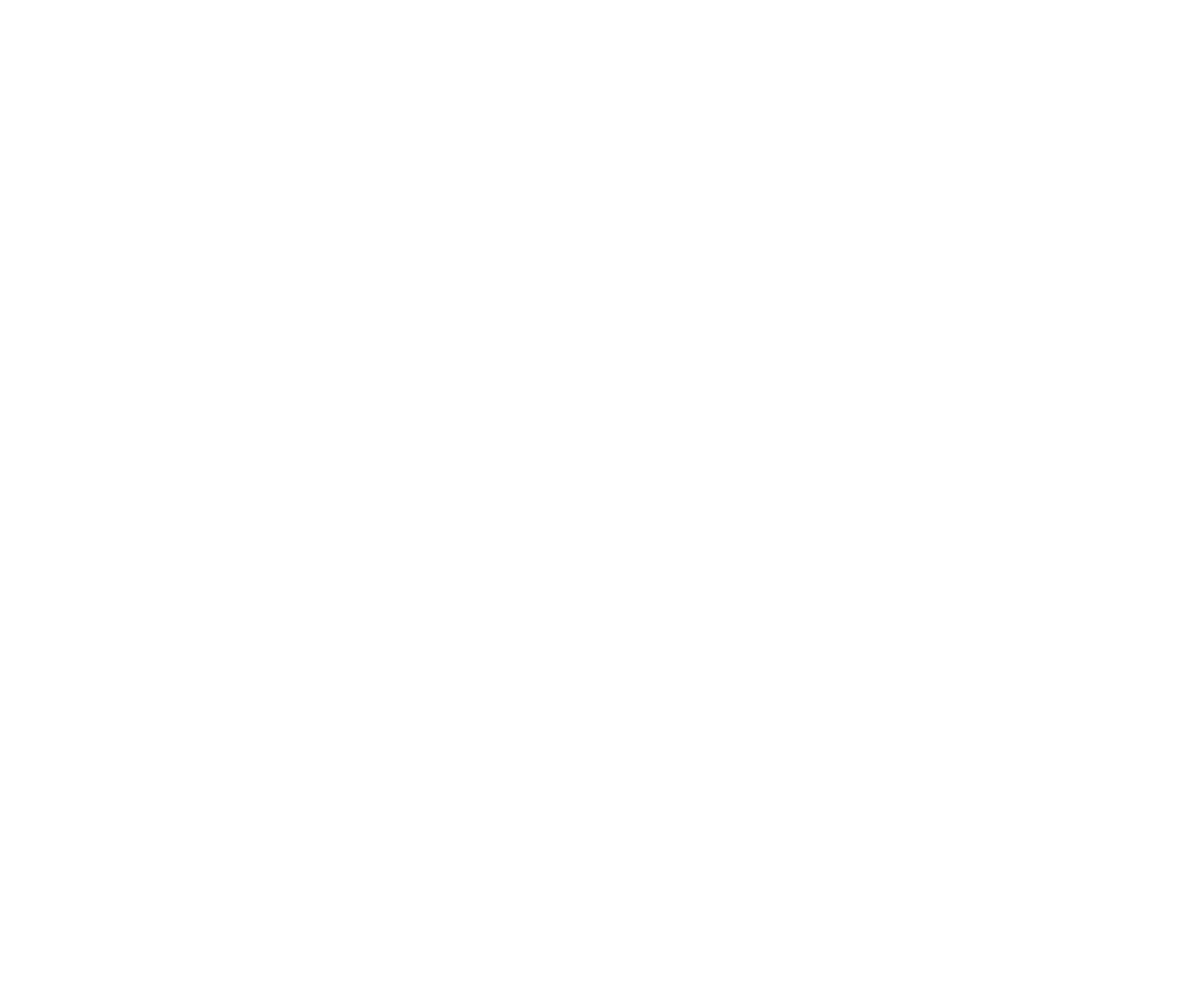
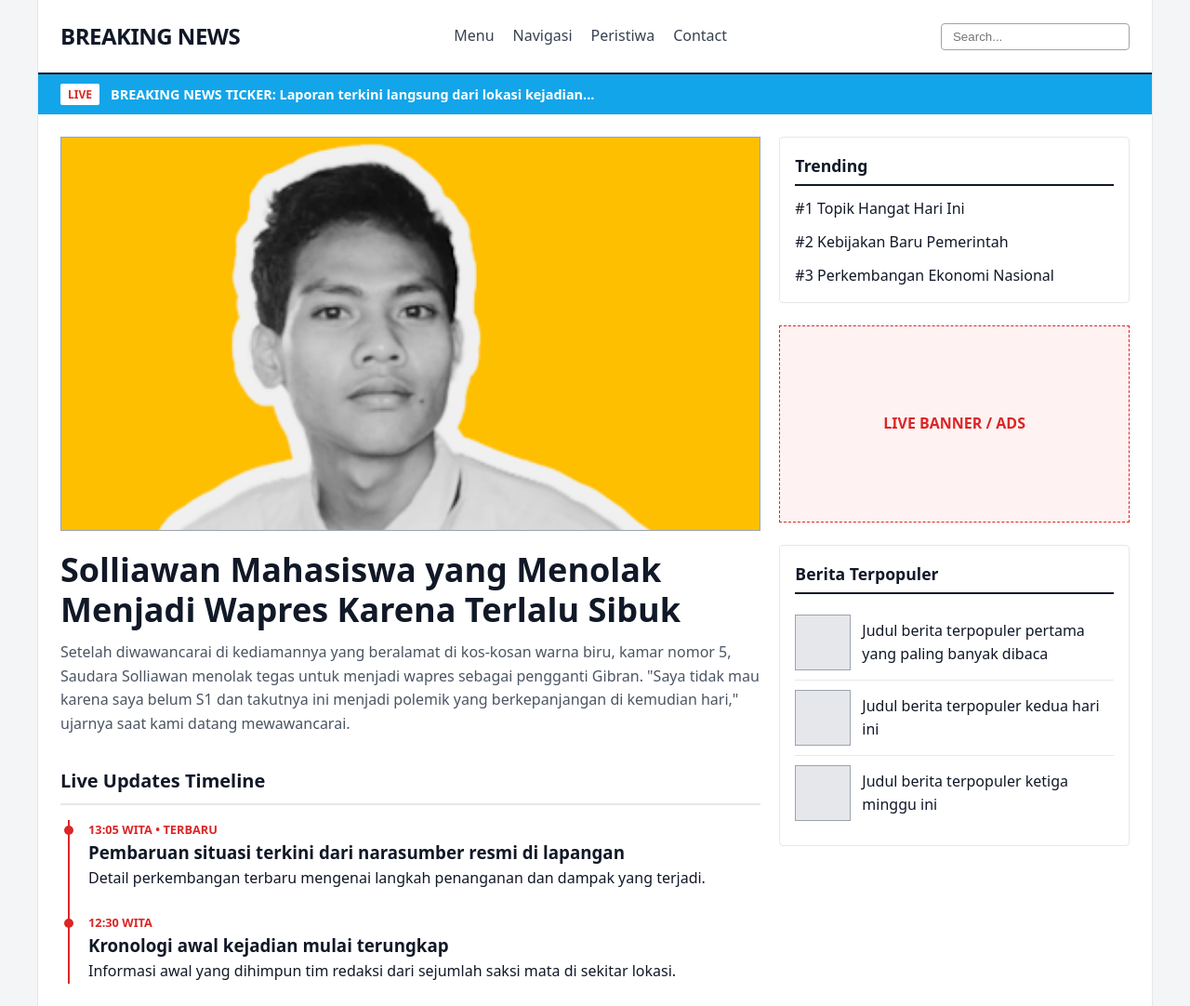
Before and after one commit to solliawan/SORE-KAMIS-PENGEMBANGAN-SISTEM-SISI-KLIEN, a plain HTML site: page PROYEK/index.html in a window 1280 px wide. Shown: the top 1082 px of the page at 93% size. Before the commit the page ends 800 px from the top, so only its background shows below. Drawn offline with Linux system fonts and the light colour scheme.

```diff
--- /dev/null
+++ b/PROYEK/css/style.css
@@ -0,0 +1,236 @@
+/* Reset dasar agar perhitungan ukuran kotak akurat */
+    * {
+      box-sizing: border-box;
+      margin: 0;
+      padding: 0;
+    }
+
+    body {
+      font-family: system-ui, -apple-system, sans-serif;
+      background-color: #f4f5f7;
+      color: #111827;
+      line-height: 1.6;
+    }
+
+    /* 1. PENGATURAN MARGIN HALAMAN RESPONSIF */
+    .page-wrapper {
+      /* Lebar maksimal 1200px sesuai sketsa, tapi menyisakan margin 16px kiri-kanan di HP */
+      width: min(100% - 32px, 1200px);
+      margin-inline: auto; /* Otomatis berada di tengah pada layar besar */
+      margin-top: 0;       /* Menempel di atas untuk Header */
+      margin-bottom: 48px; /* Jarak aman di bagian bawah halaman */
+      background-color: #ffffff;
+      border-inline: 1px solid #e5e7eb;
+      border-bottom: 1px solid #e5e7eb;
+    }
+
+    /* Margin samping sedikit lebih lega (24px kiri-kanan) untuk layar Tablet ke atas */
+    @media (min-width: 768px) {
+      .page-wrapper {
+        width: min(100% - 48px, 1200px);
+      }
+    }
+
+    /* 2. HEADER (Tinggi minimal 80px sesuai sketsa) */
+    .header {
+      min-height: 80px;
+      padding: 16px 24px;
+      display: flex;
+      flex-wrap: wrap;
+      align-items: center;
+      justify-content: space-between;
+      gap: 16px;
+      border-bottom: 2px solid #111827;
+    }
+
+    .logo {
+      font-size: 1.5rem;
+      font-weight: 900;
+      letter-spacing: -0.5px;
+    }
+
+    .nav-links {
+      display: flex;
+      gap: 20px;
+      list-style: none;
+      font-weight: 500;
+    }
+
+    .nav-links a {
+      text-decoration: none;
+      color: #374151;
+    }
+
+    .search-box {
+      padding: 6px 12px;
+      border: 1px solid #9ca3af;
+      border-radius: 4px;
+    }
+
+    /* 3. BREAKING NEWS TICKER */
+    .breaking-ticker {
+      background-color: #13a5e9;
+      color: #ffffff;
+      padding: 10px 24px;
+      font-weight: 700;
+      font-size: 0.9rem;
+      display: flex;
+      align-items: center;
+      gap: 12px;
+    }
+
+    .ticker-badge {
+      background-color: #ffffff;
+      color: #dc2626;
+      padding: 2px 8px;
+      border-radius: 2px;
+      font-size: 0.75rem;
+      text-transform: uppercase;
+    }
+
+    /* 4. GRID UTAMA (8-COL / 4-COL DENGAN GAP 20PX) */
+    .main-grid {
+      display: grid;
+      grid-template-columns: 8fr 4fr; /* Rasio 8 kolom kiri, 4 kolom kanan */
+      gap: 20px;                      /* Sesuai label "gap 20px" di sketsa */
+      padding: 24px;
+    }
+
+    /* Otomatis berubah jadi 1 kolom penuh saat dibuka di Tablet / HP */
+    @media (max-width: 900px) {
+      .main-grid {
+        grid-template-columns: 1fr;
+        padding: 16px;
+      }
+    }
+
+    /* 5. KOLOM KIRI: MAIN HERO & LIVE TIMELINE */
+    .hero-media {
+      width: 100%;
+      aspect-ratio: 16 / 9;
+      background-color: #e5e7eb;
+      border: 1px solid #9ca3af;
+      display: flex;
+      align-items: center;
+      justify-content: center;
+      font-weight: 600;
+      color: #4b5563;
+      margin-bottom: 20px;
+      overflow: hidden;
+    }
+    .hero-media img {
+    width: 100%;
+    height: 100%;
+    object-fit: cover;       /* Memenuhi seluruh kotak secara proporsional tanpa gepeng */
+    object-position: center 20%; /* Menggeser fokus crop sedikit ke atas agar kepala tidak terpotong */
+    }
+
+    .hero-title {
+      /* Ukuran huruf otomatis mengecil di HP dan membesar di Desktop */
+      font-size: clamp(1.5rem, 3vw, 2.25rem);
+      font-weight: 800;
+      line-height: 1.2;
+      margin-bottom: 12px;
+    }
+
+    .hero-lead {
+      color: #4b5563;
+      margin-bottom: 32px;
+    }
+
+    /* Live Updates Timeline */
+    .timeline-section h2 {
+      font-size: 1.25rem;
+      margin-bottom: 16px;
+      padding-bottom: 8px;
+      border-bottom: 2px solid #e5e7eb;
+    }
+
+    .timeline-list {
+      border-left: 2px solid #dc2626;
+      margin-left: 8px;
+      padding-left: 20px;
+      display: flex;
+      flex-direction: column;
+      gap: 24px;
+    }
+
+    .timeline-item {
+      position: relative;
+    }
+
+    .timeline-item::before {
+      content: "";
+      position: absolute;
+      left: -26px;
+      top: 6px;
+      width: 10px;
+      height: 10px;
+      background-color: #dc2626;
+      border-radius: 50%;
+    }
+
+    .timeline-time {
+      font-size: 0.8rem;
+      font-weight: 700;
+      color: #dc2626;
+    }
+
+    /* 6. KOLOM KANAN (SIDEBAR) */
+    .sidebar {
+      display: flex;
+      flex-direction: column;
+      gap: 24px;
+    }
+
+    .widget-box {
+      border: 1px solid #e5e7eb;
+      padding: 16px;
+      border-radius: 4px;
+    }
+
+    .widget-title {
+      font-size: 1.1rem;
+      font-weight: 800;
+      margin-bottom: 12px;
+      border-bottom: 2px solid #111827;
+      padding-bottom: 6px;
+    }
+
+    .trending-list {
+      list-style: none;
+      display: flex;
+      flex-direction: column;
+      gap: 10px;
+    }
+
+    .live-banner {
+      aspect-ratio: 16 / 9;
+      background-color: #fef2f2;
+      border: 1px dashed #dc2626;
+      display: flex;
+      align-items: center;
+      justify-content: center;
+      font-weight: 700;
+      color: #dc2626;
+    }
+
+    .popular-item {
+      display: flex;
+      gap: 12px;
+      align-items: center;
+      padding-block: 10px;
+      border-bottom: 1px solid #e5e7eb;
+    }
+
+    .popular-item:last-child {
+      border-bottom: none;
+    }
+
+    .popular-thumb {
+      width: 60px;
+      height: 60px;
+      flex-shrink: 0;
+      background-color: #e5e7eb;
+      border: 1px solid #9ca3af;
+    }
--- a/PROYEK/index.html
+++ b/PROYEK/index.html
@@ -4,8 +4,90 @@
     <meta charset="UTF-8">
     <meta name="viewport" content="width=device-width, initial-scale=1.0">
     <title>index</title>
+    <link rel="stylesheet" href="css/style.css">
 </head>
 <body>
+    <div class="page-wrapper">
+    <!-- HEADER -->
+    <header class="header">
+      <div class="logo">BREAKING NEWS</div>
+      <ul class="nav-links">
+        <li><a href="#">Menu</a></li>
+        <li><a href="#">Navigasi</a></li>
+        <li><a href="#">Peristiwa</a></li>
+        <li><a href="#">Contact</a></li>
+      </ul>
+      <input type="search" class="search-box" placeholder="Search...">
+    </header>
 
+    <!-- BREAKING NEWS TICKER -->
+    <div class="breaking-ticker">
+      <span class="ticker-badge">Live</span>
+      <span>BREAKING NEWS TICKER: Laporan terkini langsung dari lokasi kejadian...</span>
+    </div>
+
+    <!-- KONTEN UTAMA (8-COL / 4-COL GRID) -->
+    <main class="main-grid">
+
+      <!-- Kolom Kiri (8 Kolom) -->
+      <article>
+        <div class="hero-media"><img src="Gambar/awan.png" alt=""></div>
+        <h1 class="hero-title">Solliawan Mahasiswa yang Menolak Menjadi Wapres Karena Terlalu Sibuk</h1>
+        <p class="hero-lead">Setelah diwawancarai di kediamannya yang beralamat di kos-kosan warna biru, kamar nomor 5, Saudara Solliawan menolak tegas untuk menjadi wapres sebagai pengganti Gibran.
+"Saya tidak mau karena saya belum S1 dan takutnya ini menjadi polemik yang berkepanjangan di kemudian hari," ujarnya saat kami datang mewawancarai.</p>
+
+        <!-- Live Updates Timeline -->
+        <section class="timeline-section">
+          <h2>Live Updates Timeline</h2>
+          <div class="timeline-list">
+            <div class="timeline-item">
+              <div class="timeline-time">13:05 WITA • TERBARU</div>
+              <h3>Pembaruan situasi terkini dari narasumber resmi di lapangan</h3>
+              <p>Detail perkembangan terbaru mengenai langkah penanganan dan dampak yang terjadi.</p>
+            </div>
+            <div class="timeline-item">
+              <div class="timeline-time">12:30 WITA</div>
+              <h3>Kronologi awal kejadian mulai terungkap</h3>
+              <p>Informasi awal yang dihimpun tim redaksi dari sejumlah saksi mata di sekitar lokasi.</p>
+            </div>
+          </div>
+        </section>
+      </article>
+
+      <!-- Kolom Kanan / Sidebar (4 Kolom) -->
+      <aside class="sidebar">
+        <!-- Trending -->
+        <div class="widget-box">
+          <h2 class="widget-title">Trending</h2>
+          <ul class="trending-list">
+            <li>#1 Topik Hangat Hari Ini</li>
+            <li>#2 Kebijakan Baru Pemerintah</li>
+            <li>#3 Perkembangan Ekonomi Nasional</li>
+          </ul>
+        </div>
+
+        <!-- Live Banner / Ads -->
+        <div class="live-banner">LIVE BANNER / ADS</div>
+
+        <!-- Berita Terpopuler -->
+        <div class="widget-box">
+          <h2 class="widget-title">Berita Terpopuler</h2>
+          <div class="popular-item">
+            <div class="popular-thumb"></div>
+            <div>Judul berita terpopuler pertama yang paling banyak dibaca</div>
+          </div>
+          <div class="popular-item">
+            <div class="popular-thumb"></div>
+            <div>Judul berita terpopuler kedua hari ini</div>
+          </div>
+          <div class="popular-item">
+            <div class="popular-thumb"></div>
+            <div>Judul berita terpopuler ketiga minggu ini</div>
+          </div>
+        </div>
+      </aside>
+
+    </main>
+  </div>
 </body>
 </html>
```
